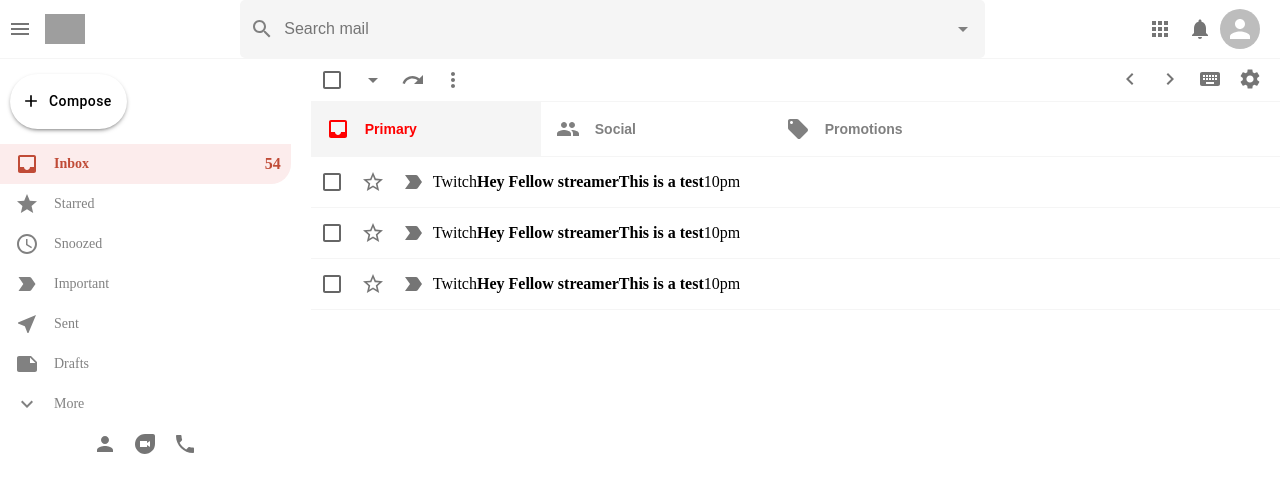
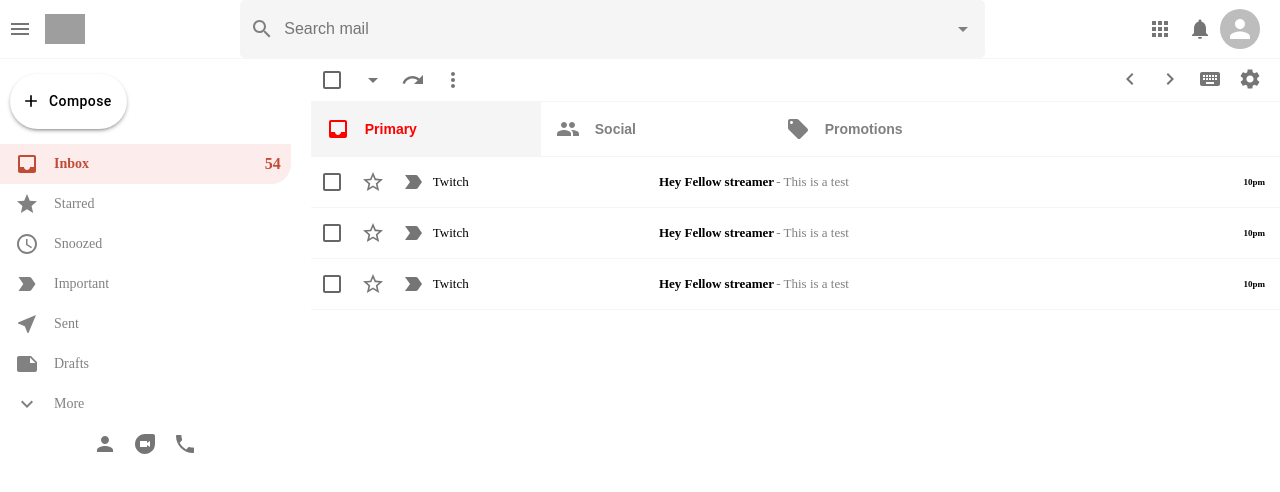
Before and after one commit to SunnyShehzad01/Gmail-Clone, a React (Vite) app: page / in a window 1280 px wide. Shown: the top 492 px of the page. Built offline with nearby package versions, Linux system fonts and the light colour scheme; grey boxes are pictures that could not be loaded.

Commit message:
Added routing to Mail section

```diff
--- a/src/Components/EmailList.jsx
+++ b/src/Components/EmailList.jsx
@@ -50,7 +50,7 @@
         {
           emailList.map((mail, index) => {
             return (
-              <EmailRow key={index} title={mail.title} subject={mail.subject} description={mail.description} time={mail.time} />
+              <EmailRow key={index} id={index} title={mail.title} subject={mail.subject} description={mail.description} time={mail.time} />
             )
           })
         }
--- a/src/Components/EmailRow.jsx
+++ b/src/Components/EmailRow.jsx
@@ -2,10 +2,12 @@
 import { Checkbox, IconButton } from '@mui/material'
 import React from 'react'
 import '../styles.css'
+import { useNavigate } from 'react-router-dom'
 
 const EmailRow = ({id, title, subject, description, time}) => {
+    const navigate = useNavigate()
   return (
-    <div className='emailRow'>
+    <div onClick={ () => navigate(`/mail`)} className='emailRow'>
         <div className="emailrow-options">
             <Checkbox />
             <IconButton>
@@ -24,15 +26,15 @@
             <h4>
                 {subject}
                 <span className='emailrow-description'>
-                    {description}
+                    - {description}
                 </span>
             </h4>
 
         </div>
 
-        <div className="emailrow-time">
+        <p className="emailrow-time">
             {time}
-        </div>
+        </p>
     </div>
   )
 }
--- a/src/Components/Mail.jsx
+++ b/src/Components/Mail.jsx
@@ -1,8 +1,35 @@
+import { ArrowBack, CheckCircle, Delete, Email, Error, ExitToApp, LabelImportant, MoreVert, MoveToInbox, Print, UnfoldMore, WatchLater } from '@mui/icons-material'
+import { IconButton } from '@mui/material'
 import React from 'react'
+import { useNavigate } from 'react-router-dom'
+import '../styles.css'
 
 const Mail = () => {
+  const navigate = useNavigate()
   return (
-    <div>Mail</div>
+    <div className='mail'>
+      <div className="mail-tools">
+        <div className="mail-tools-left">
+          <IconButton onClick={() => navigate('/')}> <ArrowBack /> </IconButton>
+          <IconButton> <MoveToInbox/> </IconButton>
+          <IconButton> <Error /> </IconButton>
+          <IconButton> <Delete /> </IconButton>
+          <IconButton> <Email /> </IconButton>
+          <IconButton> <WatchLater /> </IconButton>
+          <IconButton> <CheckCircle /> </IconButton>
+          <IconButton> <LabelImportant /> </IconButton>
+          <IconButton> <MoreVert /> </IconButton>
+        </div>
+
+        <div className="mail-tools-right">
+          <IconButton> <UnfoldMore /> </IconButton>
+          <IconButton> <Print /> </IconButton>
+          <IconButton> <ExitToApp /> </IconButton>
+        </div>
+      </div>
+
+      <h1>Sunny Shehzad</h1>
+    </div>
   )
 }
 
--- a/src/styles.css
+++ b/src/styles.css
@@ -191,3 +191,53 @@
     border-top: 1px solid whitesmoke;
     box-shadow: 0px 4px 4px -2px rgba(0, 0, 0, 0.24);
 }
+
+.emailrow-options {
+    display: flex;
+}
+
+.emailrow-message {
+    display: flex;
+    flex: 0.8;
+    align-items: center;
+    font-size: 13px;
+}
+
+.emailrow-message > h4 {
+    width: 400px;
+    white-space: nowrap;
+    overflow: hidden;
+    text-overflow: ellipsis;
+    padding-left: 5px;
+    padding-right: 5px;
+}
+
+.emailrow-title {
+    font-size: 13px;
+    flex: 0.3;
+}
+
+.emailrow-time {
+    font-size: 9px;
+    font-weight: bold;
+    padding-right: 15px;
+}
+
+.emailrow-description {
+    font-weight: 400;
+    color: gray;
+    padding-left: 2px;
+}
+
+
+/* MAIL  */
+.mail{
+    flex: 1;
+    background-color: whitesmoke;
+}
+
+.mail-tools {
+    display: flex;
+    justify-content: space-between;
+    background-color: white;
+}
```
